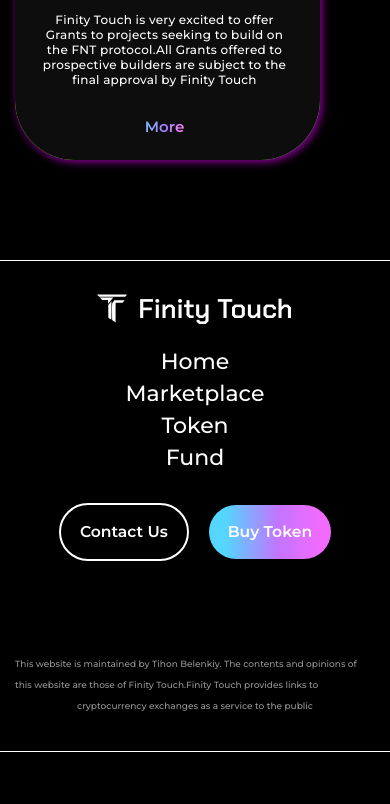
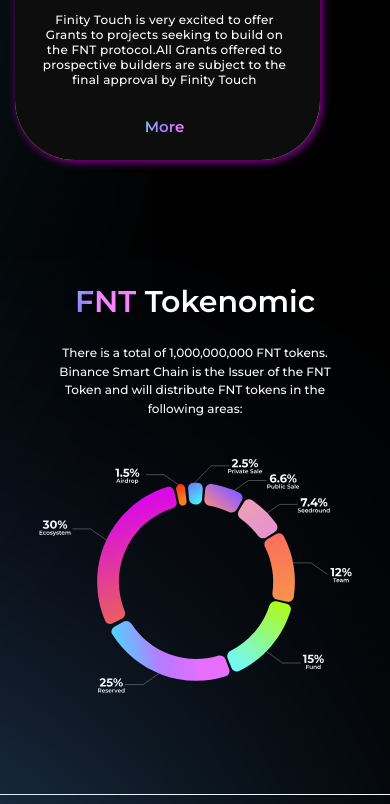
Before and after one commit to denyysdenyy/Finity-Touch, a website: page src/token.html in a window 390 px wide. Shown: the part 1076-1880 px from the top of the page. Before the commit the page ends 1828 px from the top, so only its background shows below. Drawn offline with nearby package versions, Linux system fonts and the light colour scheme; files that its build step writes are made by us from their sources; files whose address does not match are found by name.

Commit message:
token diagram done

```diff
--- a/gulp/version.json
+++ b/gulp/version.json
@@ -1,3 +1,3 @@
 {
-    "main": "20230405163519"
+    "main": "20230405204814"
 }
--- /dev/null
+++ b/src/html/Token/Token-diagram.html
@@ -0,0 +1,9 @@
+<section class="token-diagram">
+    <img class="token-diagram-bg-1" src="img/Token/Token-diagram/token-diagram-bg-1.svg" alt="bg">
+    <img class="token-diagram-bg-2" src="img/Token/Token-diagram/token-diagram-bg-2.svg" alt="bg">
+    <div class="token-diagram__container _container">
+        <h2 class="token-diagram-title"><span>FNT</span> Tokenomic</h2>
+        <p class="token-diagram-subtitle">There is a total of 1,000,000,000 FNT tokens. Binance Smart Chain is the Issuer of the FNT Token and will distribute FNT tokens in the following areas:</p>
+        <img src="img/Token/Token-diagram/token-diagram.svg" alt="diagrama" class="token-diagram-logo">
+    </div>
+</section>
--- /dev/null
+++ b/src/scss/Token/token-diagram.scss
@@ -0,0 +1,52 @@
+.token-diagram {
+    position: relative;
+    &-bg{
+        &-1,&-2{
+            position: absolute;
+        }
+        &-1{
+            right: 61%;
+            bottom: -6%;
+        }
+        &-2{
+            right: -35%;
+        }
+    }
+
+    &__container {
+        text-align: center;
+    }
+    &-title{
+        font-weight: 600;
+        font-size: 69px;
+        line-height: 84px;
+        @media(max-width:991px){
+            font-size: 30px;
+        }
+        span{
+            background: linear-gradient(117.47deg, #86AFFE 7.39%, #A57AFF 23.36%, #FB84FF 38.85%);
+            -webkit-background-clip: text;
+            -webkit-text-fill-color: transparent;
+            background-clip: text;
+            text-fill-color: transparent;
+        }
+    }
+    &-subtitle{
+        font-weight: 500;
+        font-size: 25px;
+        line-height: 155%;
+        margin-bottom: 66px;
+        @media(max-width:991px){
+            font-size: 12px;
+            max-width: 299px;
+            margin: 0 auto;
+            margin-bottom: 38px;
+
+        }
+    }
+    &-logo{
+        @media(max-width:991px){
+            max-width: 313px;
+        }
+    }
+}
--- a/src/scss/style.scss
+++ b/src/scss/style.scss
@@ -128,6 +128,8 @@
   // TOKEN
   @import "./Token/token-hero.scss";
   @import "./Token/token-cards.scss";
+  @import "./Token/token-diagram.scss";
+
 
 
 
--- a/src/token.html
+++ b/src/token.html
@@ -10,9 +10,7 @@
 			@@include('html/Token/Token-hero.html',{})
 			@@include('html/Token/Token-cards/cards.html',{})
 			@@include('html/Token/Token-cards/cards-mobile.html',{})
-
-
-
+			@@include('html/Token/Token-diagram.html',{})
 		</main>
 		@@include('html/footer.html',{})
 		</div>
```
Also changed, not shown: dist/css/style.css, dist/css/style.min.css, dist/img/Token/Token-diagram/token-diagram-bg-1.svg (added), dist/img/Token/Token-diagram/token-diagram-bg-2.svg (added), dist/img/Token/Token-diagram/token-diagram.svg (added), dist/token.html, src/img/Token/Token-diagram/token-diagram-bg-1.svg (added), src/img/Token/Token-diagram/token-diagram-bg-2.svg (added), src/img/Token/Token-diagram/token-diagram.svg (added).
